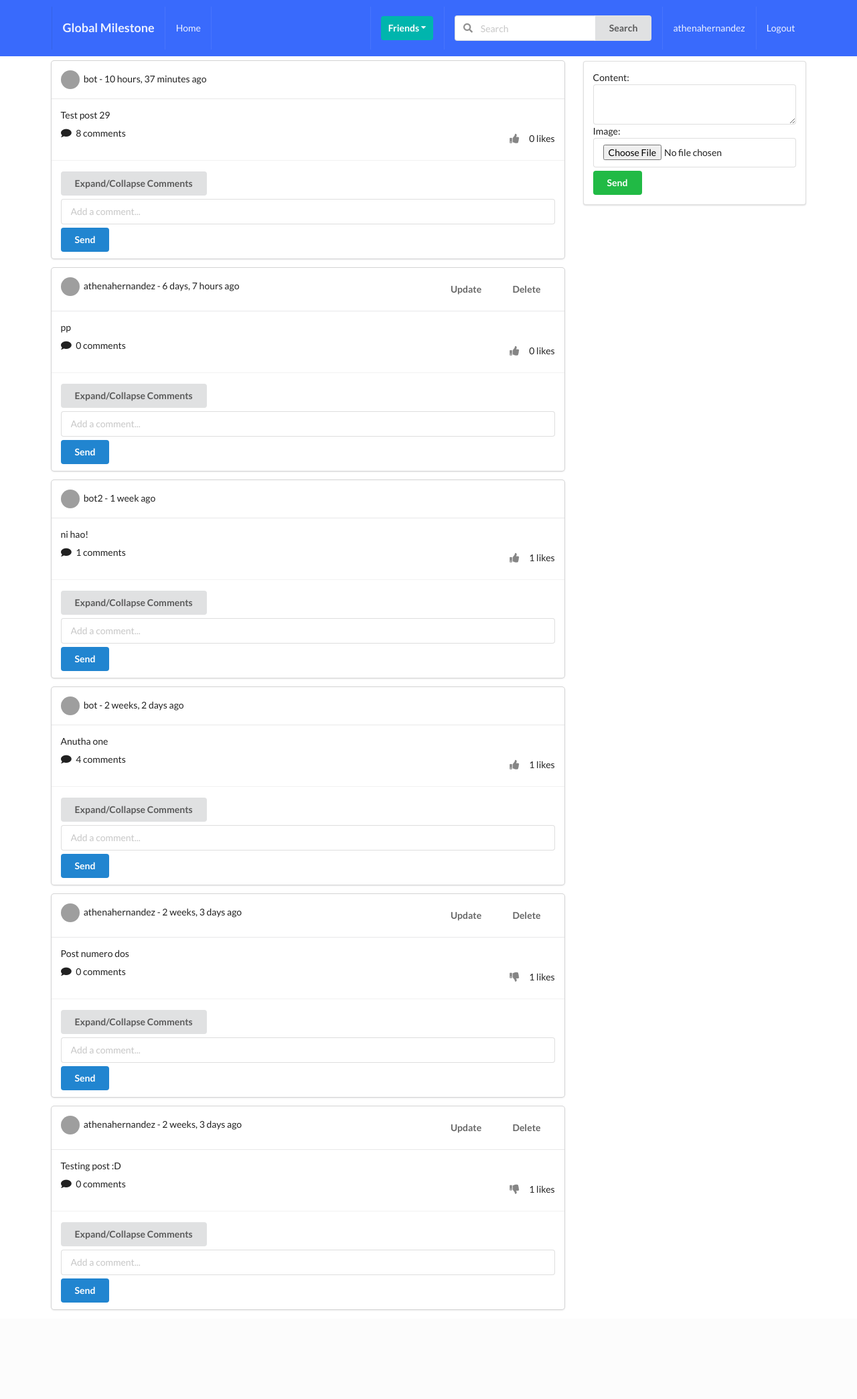
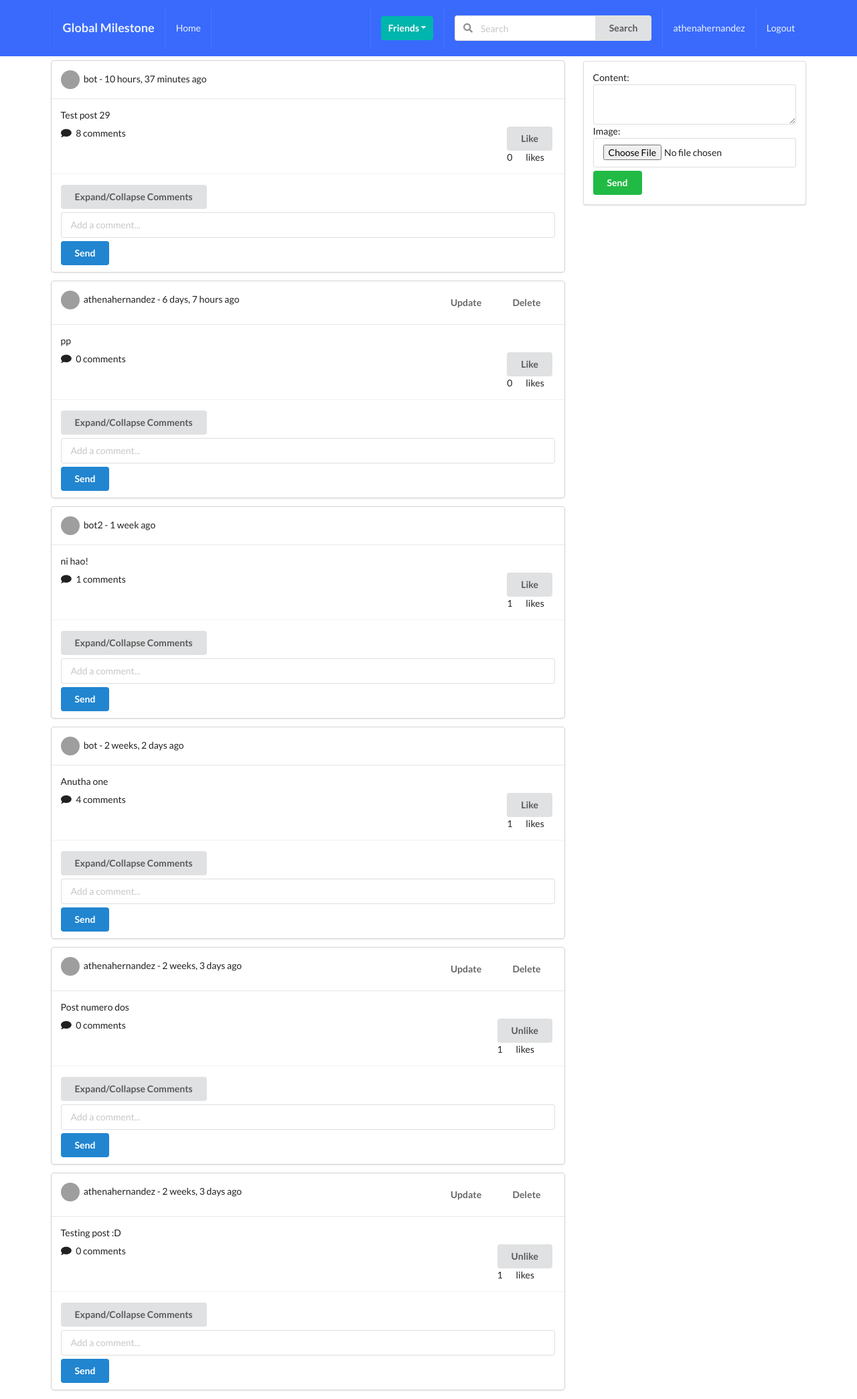
Before and after one commit to athenachernandez/django, a Django app: page /posts/ in a window 1280 px wide. Shown: the whole page at 67% size. Before the commit the page ends 1956 px from the top, so only its background shows below. Run offline with Django 3.2, Linux system fonts and the light colour scheme; a user stored in the database is signed in; data comes from the database, SQL or seed files in the repository; both versions use the stored data as it was after the commit; some libraries are stand-ins or nearby versions; grey boxes are pictures that could not be loaded.

Commit message:
changed like button to use javascript/ajax to be a counter so the page doesn't have to reload

```diff
--- a/src/posts/templates/posts/main.html
+++ b/src/posts/templates/posts/main.html
@@ -31,18 +31,24 @@
             <div class="content">
                 <p> {{ obj.content }} </p>
                 <div class="right floated">
-                    <form action="{% url 'posts:like-post-view' %}" method="POST">
+                    <form action="{% url 'posts:like-post-view' %}" method="POST" class="like-form" id='{{obj.id}}'>
                         {% csrf_token %}
                         <input type="hidden" name="post_id" value={{obj.id}}>
-                        {% if profile not in obj.liked.all %}
-                            <button type="submit" class="ui bwhite-sm button"><i class="thumbs up icon"></i>
+                            <button type="submit" class="ui button like-btn{{obj.id}}">
+                                {% if profile not in obj.liked.all %}
+                                    Like
+                                {% else %}
+                                    Unlike
+                                {% endif %}
                             </button>
-                            <span> {{obj.num_likes}} likes</span>
-                        {% else %}
-                            <button type="submit" class="ui bwhite-sm button"><i class="thumbs down icon"></i>
-                            </button>
-                            <span> {{obj.num_likes}} likes</span>
-                        {% endif %}
+                            <div class="ui grid">
+                                <div class="column">
+                                    <div class="like-count{{obj.id}}">{{obj.num_likes}}</div>
+                                </div>
+                                <div class="column">
+                                    likes
+                                </div>
+                            </div>
                     </form>
                 </div>
                 <i class="comment icon"></i>
@@ -56,13 +62,11 @@
                 <div class="comment-box">
                 {% if obj.comment_set.all %}
                     {% for c in obj.comment_set.all %}
-
                         <div class="ui segment mb-5">
                             <img class="ui avatar image" src={{c.user.avatar.url}}>
                             <span>{{ c.user }}</span>
                             <div class='mt-5'>{{ c.body }}</div>
                         </div>
-
                     {% endfor %}
                 {% endif %}
                 </div>
@@ -107,6 +111,43 @@
                     display = false
                 }
             });
+
+            $('.like-form').submit(function(e) {
+                e.preventDefault()
+                const post_id = $(this).attr('id')
+
+                const likeText = $(`.like-btn${post_id}`).text()
+                const trim = $.trim(likeText)
+
+                const url = $(this).attr('action')
+
+                let res;
+                const likes = $(`.like-count${post_id}`).text()
+                const trimCount = parseInt(likes)
+
+                $.ajax({
+                    type : 'POST',
+                    url : url,
+                    data : {
+                        'csrfmiddlewaretoken' : $('input[name=csrfmiddlewaretoken]').val(),
+                        'post_id' : post_id,
+                    },
+                    success : function(response) {
+                        if (trim == 'Unlike') {
+                            $(`.like-btn${post_id}`).text('Like')
+                            res = trimCount - 1
+                        } else {
+                            $(`.like-btn${post_id}`).text('Unlike')
+                            res = trimCount + 1
+                        }
+
+                        $(`.like-count${post_id}`).text(res)
+                    },
+                    error : function(response) {
+                        console.log('error', response)
+                    },
+                })
+            })
         });
     </script>
 {% endblock scripts %}
--- a/src/posts/views.py
+++ b/src/posts/views.py
@@ -1,3 +1,4 @@
+from django.http.response import JsonResponse
 from django.shortcuts import render, redirect
 from django.urls import reverse_lazy
 from .models import Post, Like
@@ -73,6 +74,13 @@ def like_unlike_post(request):
             post_obj.save()
             like.save()
 
+        data = {
+            "value" : like.value,
+            "likes" : post_obj.liked.all().count()
+        }
+
+        return JsonResponse(data, safe=False)
+
     return redirect('posts:main-post-view')
 
 class PostDeleteView(DeleteView):
```
Also changed, not shown: src/db.sqlite3.
